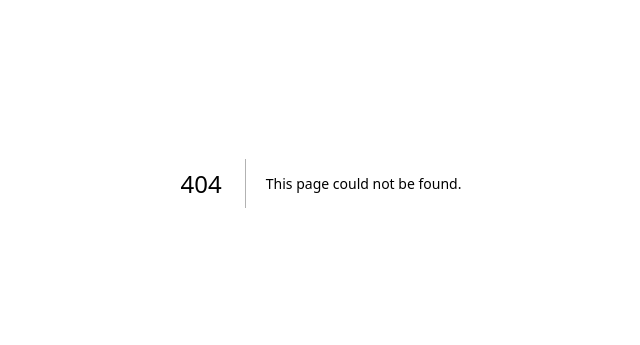
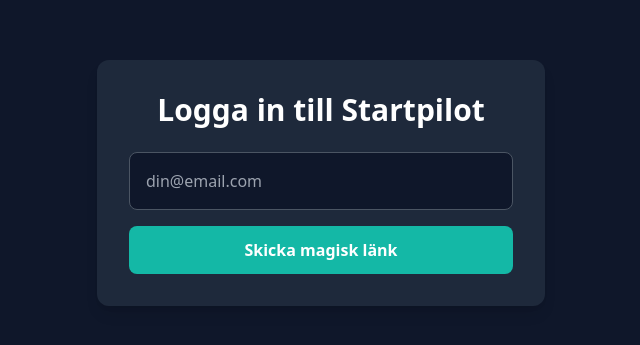
Before and after one commit to hrgr01/startpilot, a Next.js app: page /login in a window 1280 px wide. Before the commit this address had no page. Shown: the part 217-562 px from the top of the page, without its empty margins (319-959 px from the left). Built offline with nearby package versions, Linux system fonts and the light colour scheme; no server answers.

Commit message:
Create login.js

```diff
--- /dev/null
+++ b/pages/login.js
@@ -0,0 +1,48 @@
+// /pages/login.js
+import { useState } from "react";
+import { createClient } from "@supabase/supabase-js";
+
+const supabase = createClient(
+  process.env.NEXT_PUBLIC_SUPABASE_URL,
+  process.env.NEXT_PUBLIC_SUPABASE_ANON_KEY
+);
+
+export default function LoginPage() {
+  const [email, setEmail] = useState("");
+  const [sent, setSent] = useState(false);
+  const [error, setError] = useState(null);
+
+  const handleLogin = async (e) => {
+    e.preventDefault();
+    const { error } = await supabase.auth.signInWithOtp({ email });
+    if (error) setError(error.message);
+    else setSent(true);
+  };
+
+  return (
+    <div className="min-h-screen bg-[#0f172a] text-white flex items-center justify-center px-4">
+      <form
+        onSubmit={handleLogin}
+        className="w-full max-w-md p-8 bg-[#1e293b] rounded-xl shadow-lg"
+      >
+        <h1 className="text-3xl font-bold mb-6 text-center">Logga in till Startpilot</h1>
+        <input
+          type="email"
+          placeholder="din@email.com"
+          className="w-full p-4 mb-4 bg-[#0f172a] border border-gray-600 rounded-lg focus:outline-none focus:ring-2 focus:ring-teal-400"
+          value={email}
+          onChange={(e) => setEmail(e.target.value)}
+          required
+        />
+        <button
+          type="submit"
+          className="w-full py-3 bg-teal-500 hover:bg-teal-600 rounded-lg text-white font-semibold"
+        >
+          Skicka magisk länk
+        </button>
+        {sent && <p className="mt-4 text-green-400">Länken är skickad! Kolla din e-post.</p>}
+        {error && <p className="mt-4 text-red-400">{error}</p>}
+      </form>
+    </div>
+  );
+}
```
